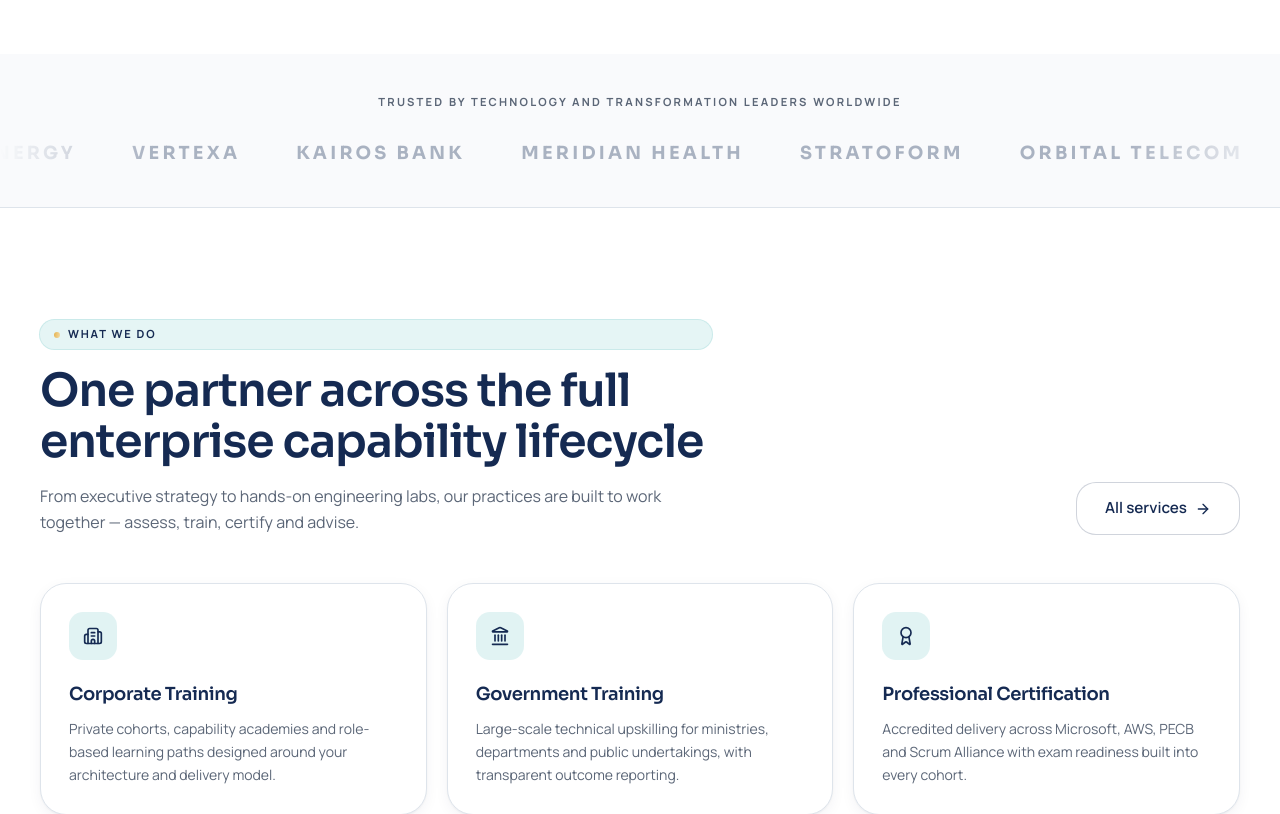
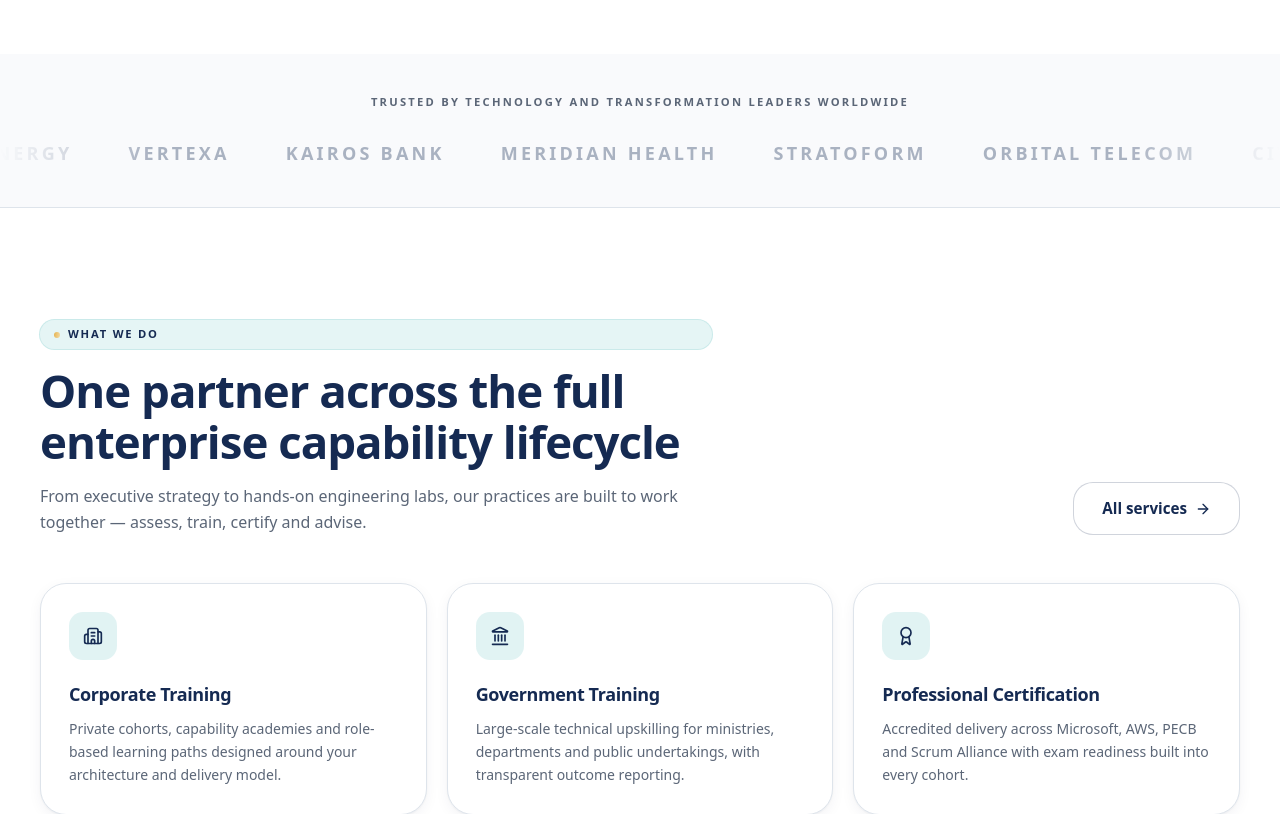
Before and after one commit to krupasagar369/APioneer, a Next.js app: page / in a window 1280 px wide. Shown: the part 3880-4694 px from the top of the page. Built offline with nearby package versions, Linux system fonts and the light colour scheme.

Commit message:
Load fonts via link tag instead of next/font/google to avoid build-time fetch failure

```diff
--- a/src/app/layout.tsx
+++ b/src/app/layout.tsx
@@ -1,20 +1,7 @@
 import type { Metadata, Viewport } from "next";
-import { Sora, Manrope } from "next/font/google";
 import "./globals.css";
 import { Header } from "@/components/site/Header";
 import { Footer } from "@/components/site/Footer";
-
-const sora = Sora({
-  variable: "--font-sora",
-  subsets: ["latin"],
-  weight: ["400", "500", "600", "700", "800"],
-});
-
-const manrope = Manrope({
-  variable: "--font-manrope",
-  subsets: ["latin"],
-  weight: ["400", "500", "600", "700", "800"],
-});
 
 export const viewport: Viewport = {
   themeColor: "#12203c",
@@ -41,7 +28,15 @@
 
 export default function RootLayout({ children }: { children: React.ReactNode }) {
   return (
-    <html lang="en" className={`${sora.variable} ${manrope.variable}`}>
+    <html lang="en">
+      <head>
+        <link rel="preconnect" href="https://fonts.googleapis.com" />
+        <link rel="preconnect" href="https://fonts.gstatic.com" crossOrigin="anonymous" />
+        <link
+          href="https://fonts.googleapis.com/css2?family=Sora:wght@400;500;600;700;800&family=Manrope:wght@400;500;600;700;800&display=swap"
+          rel="stylesheet"
+        />
+      </head>
       <body>
         <a
           href="#main-content"
```
